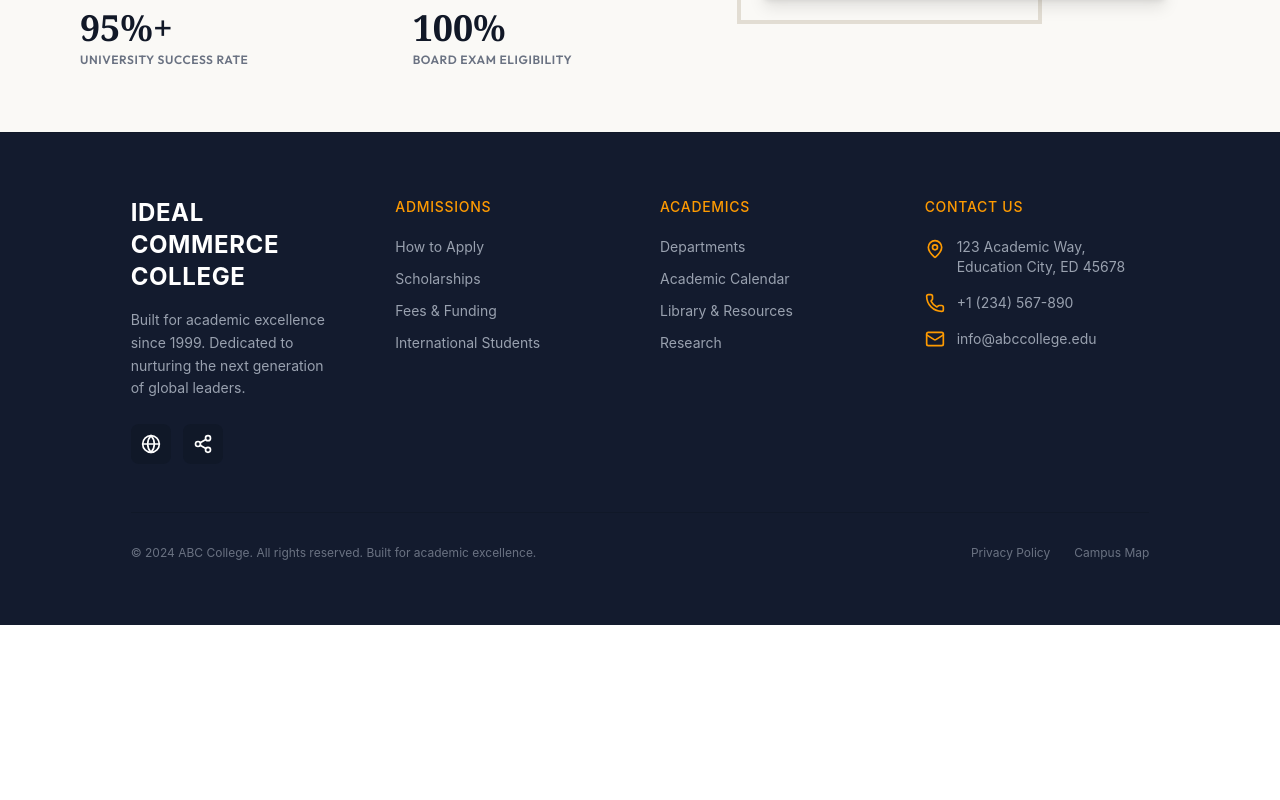
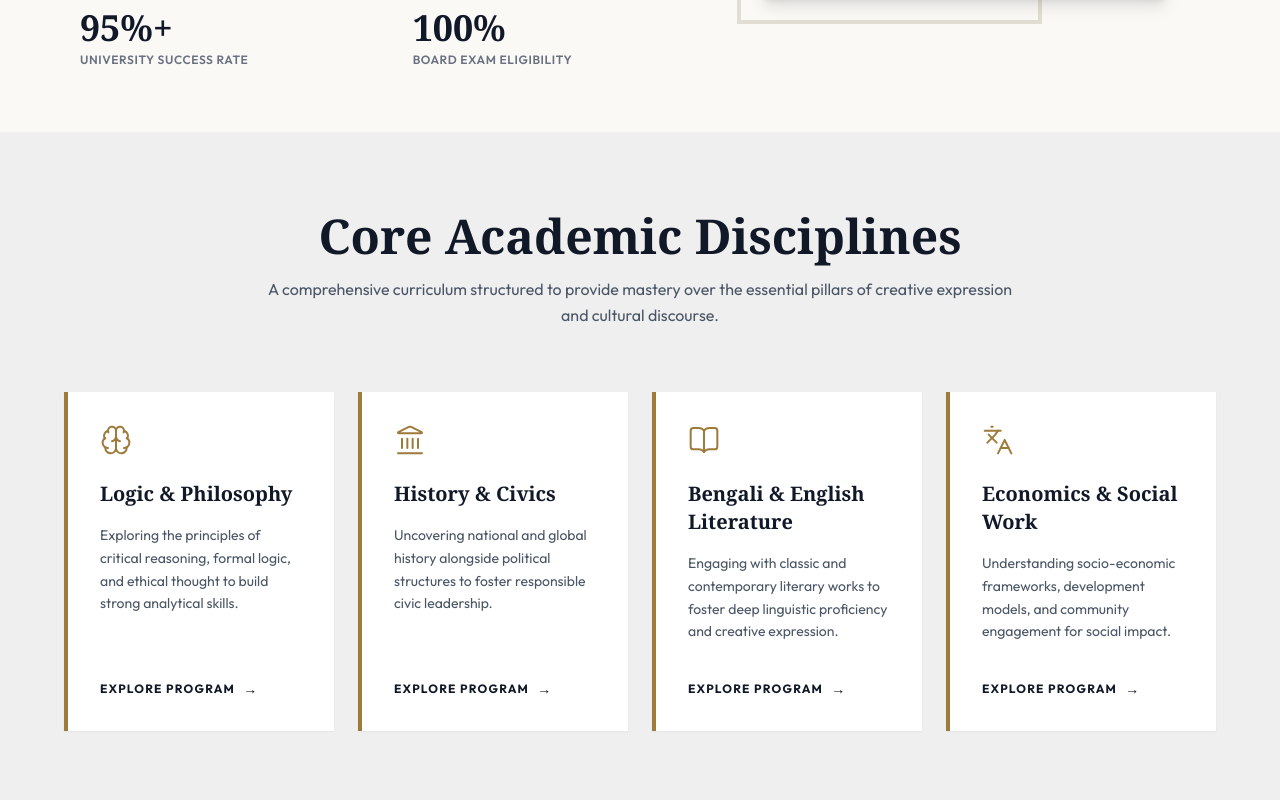
Before and after one commit to FrontFury/icc-modern-client, a React (Vite) app: page /departments/arts in a window 1280 px wide. Shown: the part 1440-2240 px from the top of the page. Before the commit the page ends 2065 px from the top, so only its background shows below. Built offline with nearby package versions, Linux system fonts and the light colour scheme.

Commit message:
Added Arts Code Disciplines

```diff
--- a/src/pages/Departments/Arts/Arts/Arts.jsx
+++ b/src/pages/Departments/Arts/Arts/Arts.jsx
@@ -1,4 +1,5 @@
 import ArtsBanner from "../ArtsBanner/ArtsBanner";
+import ArtsCoreDisciplines from "../ArtsCoreDisciplines/ArtsCoreDisciplines";
 import ArtsDepartmentOverview from "../ArtsDepartmentOverview/ArtsDepartmentOverview";
 
 
@@ -7,6 +8,7 @@ const Arts = () => {
         <div>
             <ArtsBanner></ArtsBanner>
             <ArtsDepartmentOverview></ArtsDepartmentOverview>
+            <ArtsCoreDisciplines></ArtsCoreDisciplines>
         </div>
     );
 };
--- /dev/null
+++ b/src/pages/Departments/Arts/ArtsCoreDisciplines/ArtsCoreDisciplines.jsx
@@ -0,0 +1,95 @@
+import { Brain, Landmark, BookOpen, Languages } from 'lucide-react';
+
+const ArtsCoreDisciplines = () => {
+    const disciplines = [
+    {
+      title: 'Logic & Philosophy',
+      description:
+        'Exploring the principles of critical reasoning, formal logic, and ethical thought to build strong analytical skills.',
+      icon: Brain,
+      link: '/departments/arts/logic',
+    },
+    {
+      title: 'History & Civics',
+      description:
+        'Uncovering national and global history alongside political structures to foster responsible civic leadership.',
+      icon: Landmark,
+      link: '/departments/arts/history',
+    },
+    {
+      title: 'Bengali & English Literature',
+      description:
+        'Engaging with classic and contemporary literary works to foster deep linguistic proficiency and creative expression.',
+      icon: BookOpen,
+      link: '/departments/arts/literature',
+    },
+    {
+      title: 'Economics & Social Work',
+      description:
+        'Understanding socio-economic frameworks, development models, and community engagement for social impact.',
+      icon: Languages,
+      link: '/departments/arts/economics',
+    },
+  ];
+
+  return (
+    <section className="bg-[#EFEFEF] py-20 px-6 lg:px-16 text-[#1A1A1A]">
+      <div className="max-w-7xl mx-auto">
+
+        {/* Section Header */}
+        <div className="text-center max-w-3xl mx-auto mb-16 space-y-4">
+          <h2 className="text-3xl sm:text-4xl md:text-5xl font-serif font-bold text-[#111827]">
+            Core Academic Disciplines
+          </h2>
+          <p className="text-gray-600 text-sm sm:text-base leading-relaxed">
+            A comprehensive curriculum structured to provide mastery over the essential pillars of creative expression and cultural discourse.
+          </p>
+        </div>
+
+        {/* 4-Column Grid */}
+        <div className="grid grid-cols-1 sm:grid-cols-2 lg:grid-cols-4 gap-6">
+          {disciplines.map((item, index) => {
+            const IconComponent = item.icon;
+            return (
+              <div
+                key={index}
+                className="bg-white p-8 flex flex-col justify-between shadow-xs border-l-4 border-[#9E7A3B] transition-transform duration-200 hover:-translate-y-1"
+              >
+                <div>
+                  {/* Icon */}
+                  <div className="mb-6 text-[#9E7A3B]">
+                    <IconComponent className="w-8 h-8 stroke-[1.5]" />
+                  </div>
+
+                  {/* Discipline Title */}
+                  <h3 className="text-xl font-serif font-bold text-[#111827] mb-4">
+                    {item.title}
+                  </h3>
+
+                  {/* Discipline Description */}
+                  <p className="text-gray-600 text-sm leading-relaxed mb-8">
+                    {item.description}
+                  </p>
+                </div>
+
+                {/* Explore Link */}
+                <div>
+                  <a
+                    href={item.link}
+                    className="inline-flex items-center gap-2 text-xs font-bold tracking-widest text-[#111827] uppercase hover:text-[#9E7A3B] transition-colors"
+                  >
+                    Explore Program
+                    <span className="text-sm font-normal">→</span>
+                  </a>
+                </div>
+              </div>
+            );
+          })}
+        </div>
+
+      </div>
+    </section>
+  );
+};
+
+export default ArtsCoreDisciplines;
```
